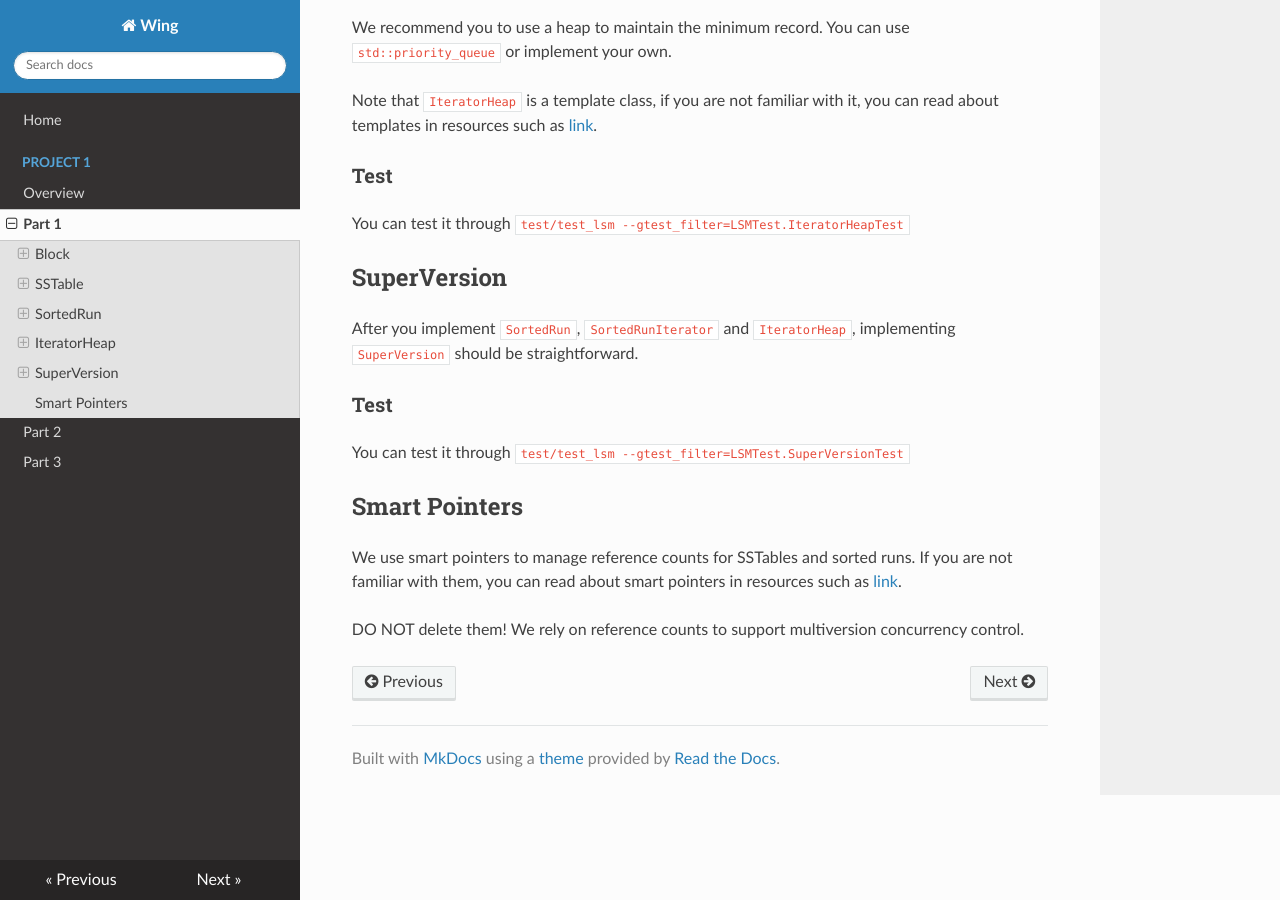
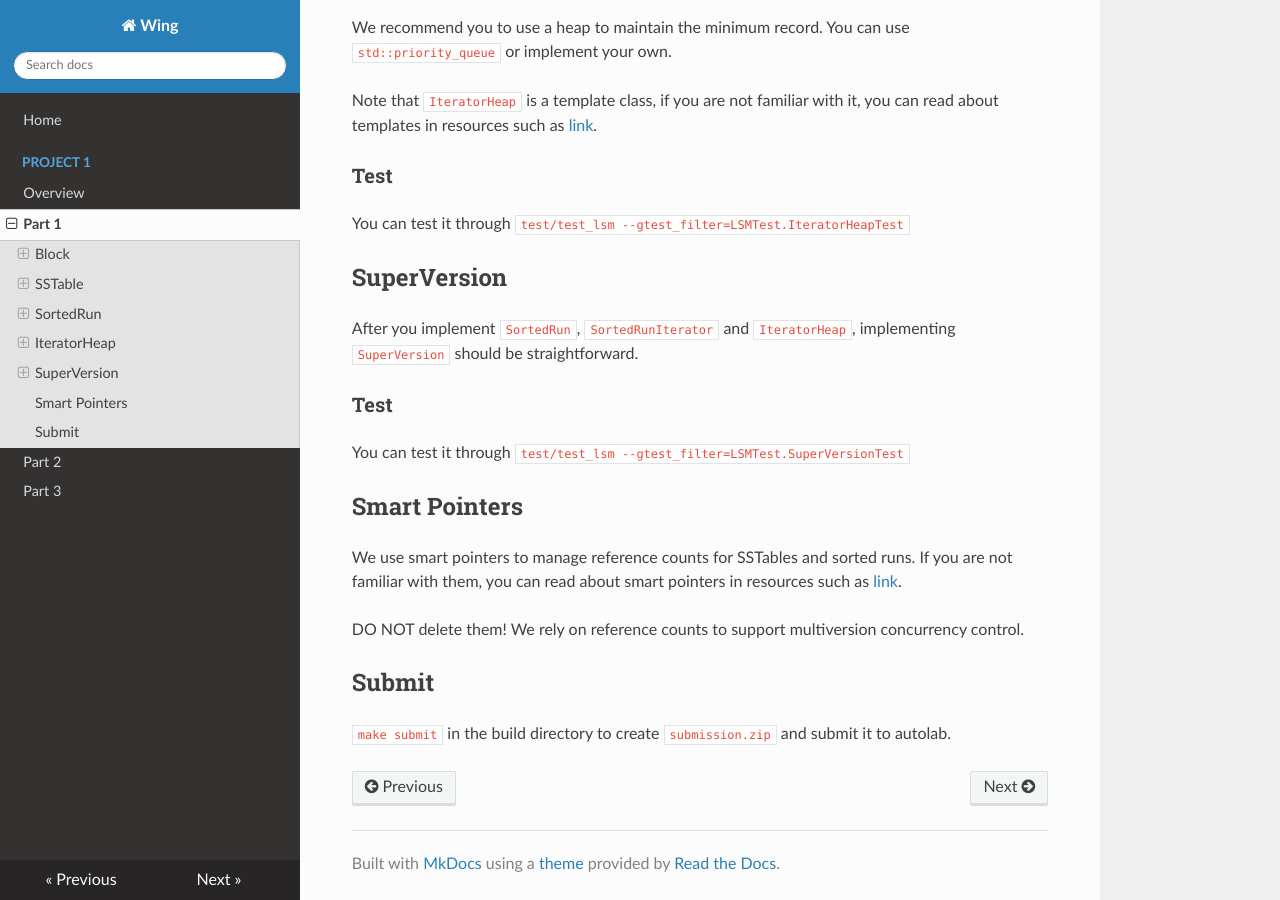
Before and after one commit to iidb/wing-docs, an MkDocs documentation site: the page built from docs/p1/part1.md, in a window 1280 px wide and 900 px high, scrolled down 3625 px. Built offline with MkDocs 1.6.1, drawn with Linux system fonts in a browser that asks for light colours; nearby versions of some CDN libraries.

Commit message:
make submit

```diff
--- a/docs/p1/part1.md
+++ b/docs/p1/part1.md
@@ -117,3 +117,7 @@ You can test it through `test/test_lsm --gtest_filter=LSMTest.SuperVersionTest`
 We use smart pointers to manage reference counts for SSTables and sorted runs. If you are not familiar with them, you can read about smart pointers in resources such as [link](https://learn.microsoft.com/zh-cn/cpp/cpp/smart-pointers-modern-cpp?view=msvc-170).
 
 DO NOT delete them! We rely on reference counts to support multiversion concurrency control.
+
+## Submit
+
+`make submit` in the build directory to create `submission.zip` and submit it to autolab.
```
